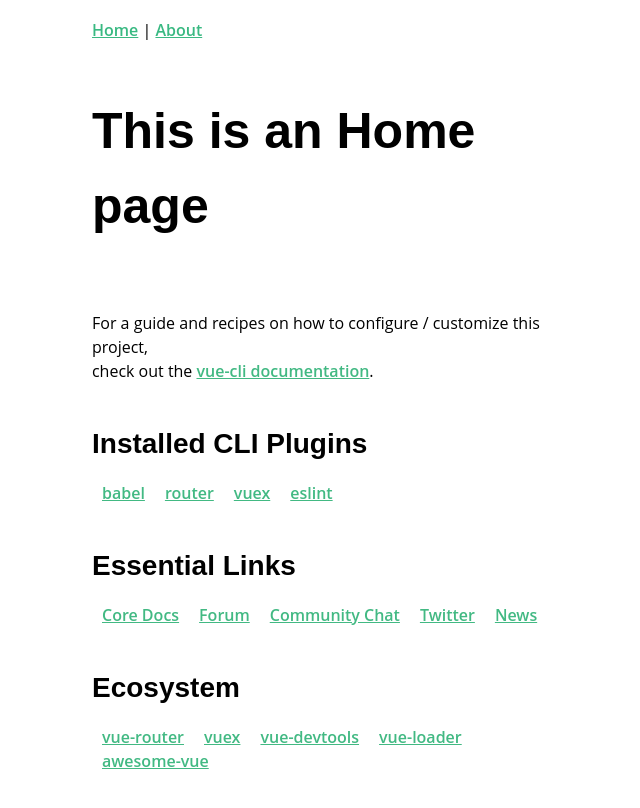
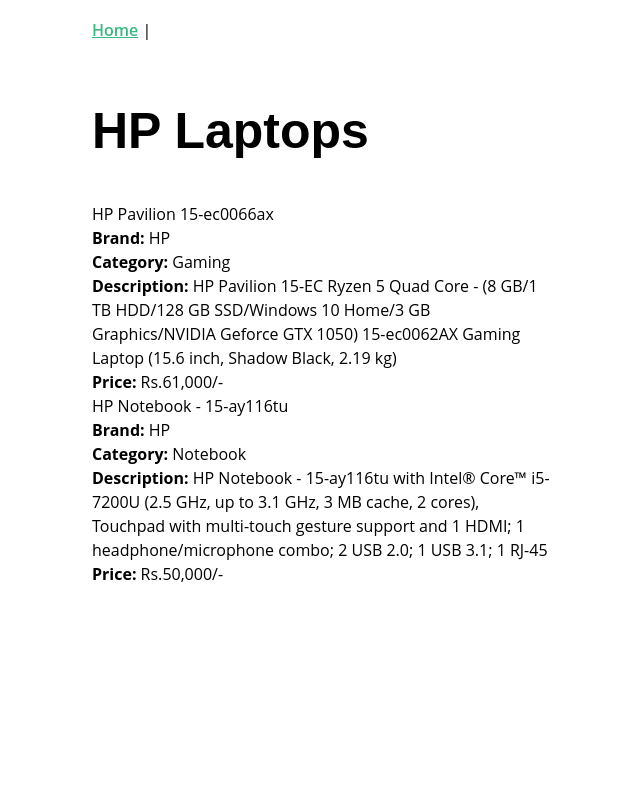
Before and after one commit to seltan-ursource/Vue, a Vue app: page / in a window 1280 px wide. Shown: the whole page, without its empty margins (318-958 px from the left). Built offline with nearby package versions, Linux system fonts and the light colour scheme; data requests are answered from the project's data file.

Commit message:
Bug fixing

```diff
--- /dev/null
+++ b/db.json
@@ -0,0 +1,22 @@
+{
+    "products": [
+      {
+        "id": 1,
+        "name": "HP Pavilion 15-ec0066ax",
+        "price": "Rs.61,000/-",
+        "description": "HP Pavilion 15-EC Ryzen 5 Quad Core - (8 GB/1 TB HDD/128 GB SSD/Windows 10 Home/3 GB Graphics/NVIDIA Geforce GTX 1050) 15-ec0062AX Gaming Laptop  (15.6 inch, Shadow Black, 2.19 kg)",
+        "brand": "HP",
+        "category": "Gaming",
+        "image":"https://rukminim1.flixcart.com/image/416/416/k3g73bk0/computer/x/4/h/hp-na-gaming-laptop-original-imafmcwzbga7kqaj.jpeg?q=70"
+      },
+      {
+        "id": 2,
+        "name": "HP Notebook - 15-ay116tu",
+        "price": "Rs.50,000/-",
+        "description": "HP Notebook - 15-ay116tu with Intel® Core™ i5-7200U (2.5 GHz, up to 3.1 GHz, 3 MB cache, 2 cores), Touchpad with multi-touch gesture support and 1 HDMI; 1 headphone/microphone combo; 2 USB 2.0; 1 USB 3.1; 1 RJ-45",
+        "brand": "HP",
+        "category": "Notebook",
+        "image":"https://rukminim1.flixcart.com/image/416/416/k3g73bk0/computer/x/4/h/hp-na-gaming-laptop-original-imafmcwzbga7kqaj.jpeg?q=70"
+      }
+    ]
+  }
--- a/package.json
+++ b/package.json
@@ -8,6 +8,7 @@
     "lint": "vue-cli-service lint"
   },
   "dependencies": {
+    "axios": "^0.19.2",
     "core-js": "^3.6.4",
     "vue": "^2.6.11",
     "vue-router": "^3.1.6",
--- a/src/components/NavBar.vue
+++ b/src/components/NavBar.vue
@@ -2,7 +2,7 @@
     <div id="nav" class="nav">
         <nav>
             <router-link to="/">Home</router-link> |
-            <router-link to="/about">About</router-link>
+<!--            <router-link to="/about">About</router-link> -->
         </nav>
     </div>
 </template>
--- a/src/views/About.vue
+++ b/src/views/About.vue
@@ -1,5 +1,5 @@
 <template>
   <div class="about">
-    <h1>This is an about page</h1>
+    <h1>This is about page</h1>
   </div>
 </template>
--- a/src/views/Home.vue
+++ b/src/views/Home.vue
@@ -1,15 +1,47 @@
 <template>
   <div class="home">
-    <h1>This is an Home page</h1>
-    <HelloWorld/>
+    <h1>HP Laptops</h1>
+    <div v-for="product in products" :key="product.id" class="product-details">
+      <div class="weather-stats">
+        <div>
+          <span>{{product.name}}</span>
+        </div>
+        <div>
+          <span class="Brand"><b>Brand:</b> {{product.brand}}</span>
+        </div>
+        <div>
+          <span class="Category"><b>Category:</b> {{product.category}}</span>
+        </div>
+        <div>
+          <span class="location"><b>Description:</b> {{product.description}}</span>
+        </div>
+        <div>
+          <span class="Price"><b>Price:</b> {{product.price}}</span>
+        </div>
+      </div>
+  </div>
   </div>
 </template>
 
 <script>
-import HelloWorld from '@/components/HelloWorld.vue'
+import axios from 'axios'
 export default{
-  components:{
-    HelloWorld
+  data(){
+    return{
+      products:[]
+    }
+  },
+  created(){
+    axios
+    .get('http://localhost:3000/products')
+    .then(response =>{
+      console.log(response.data);
+      this.products = response.data
+    })
+    .catch(error =>{
+    console.log('error' +error.response);
+    })
+
   }
 }
 </script>
```
Also changed, not shown: 1 other file (tests, documents, lock files or other folders).
